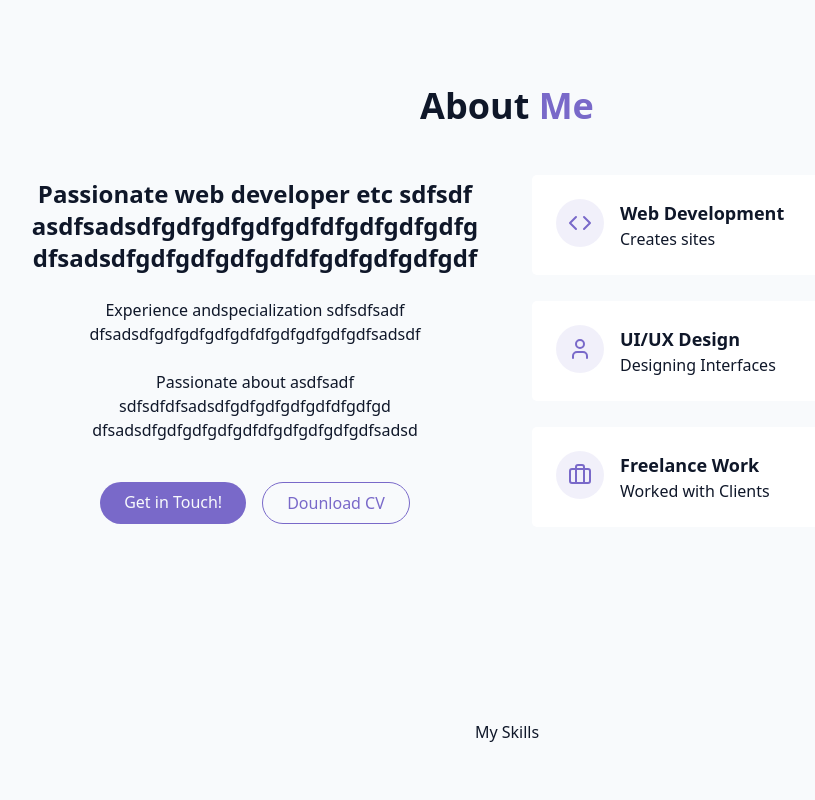
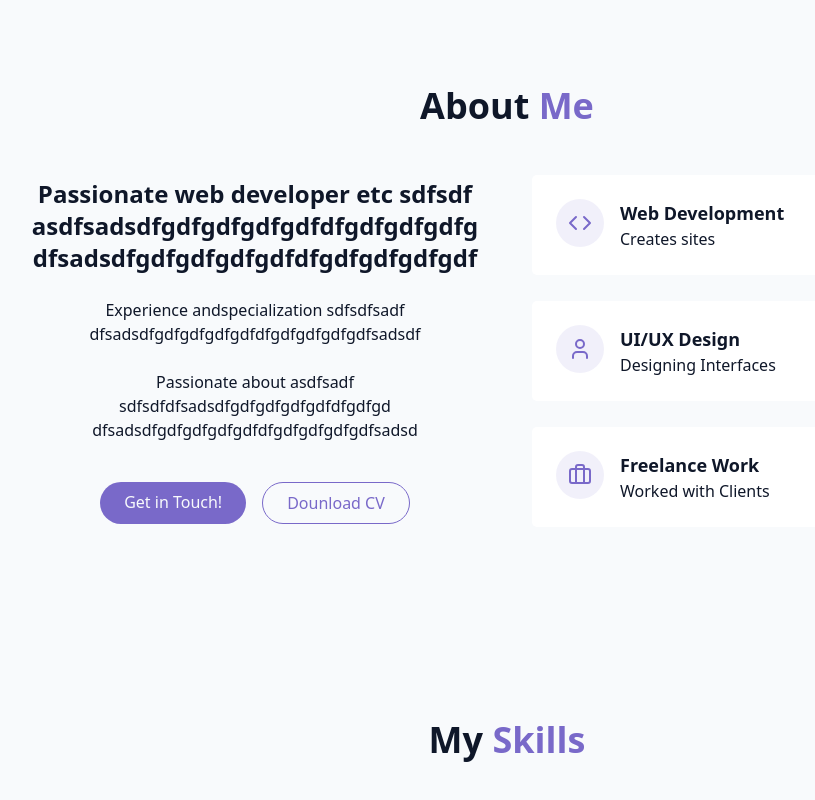
Before and after one commit to iancorbett/reactPortfolio, a React (Vite) app: page / in a window 1280 px wide. Shown: the part 810-1610 px from the top of the page, without its empty margins (133-948 px from the left). Built offline with nearby package versions, Linux system fonts and the light colour scheme.

Commit message:
styling skills

```diff
--- a/src/components/SkillsSection.jsx
+++ b/src/components/SkillsSection.jsx
@@ -24,8 +24,8 @@
     return <section id="skills" className="py-24 px-4 relative bg-secondary/30"
     >
         <div className="container mx-auto max-w-5xl">
-            <h2>
-                My <span>Skills</span>
+            <h2 className="text-3xl md:text-4xl font-bold mb-12 text-center">
+                My <span className="text-primary">Skills</span>
             </h2>
 
         </div>
```
